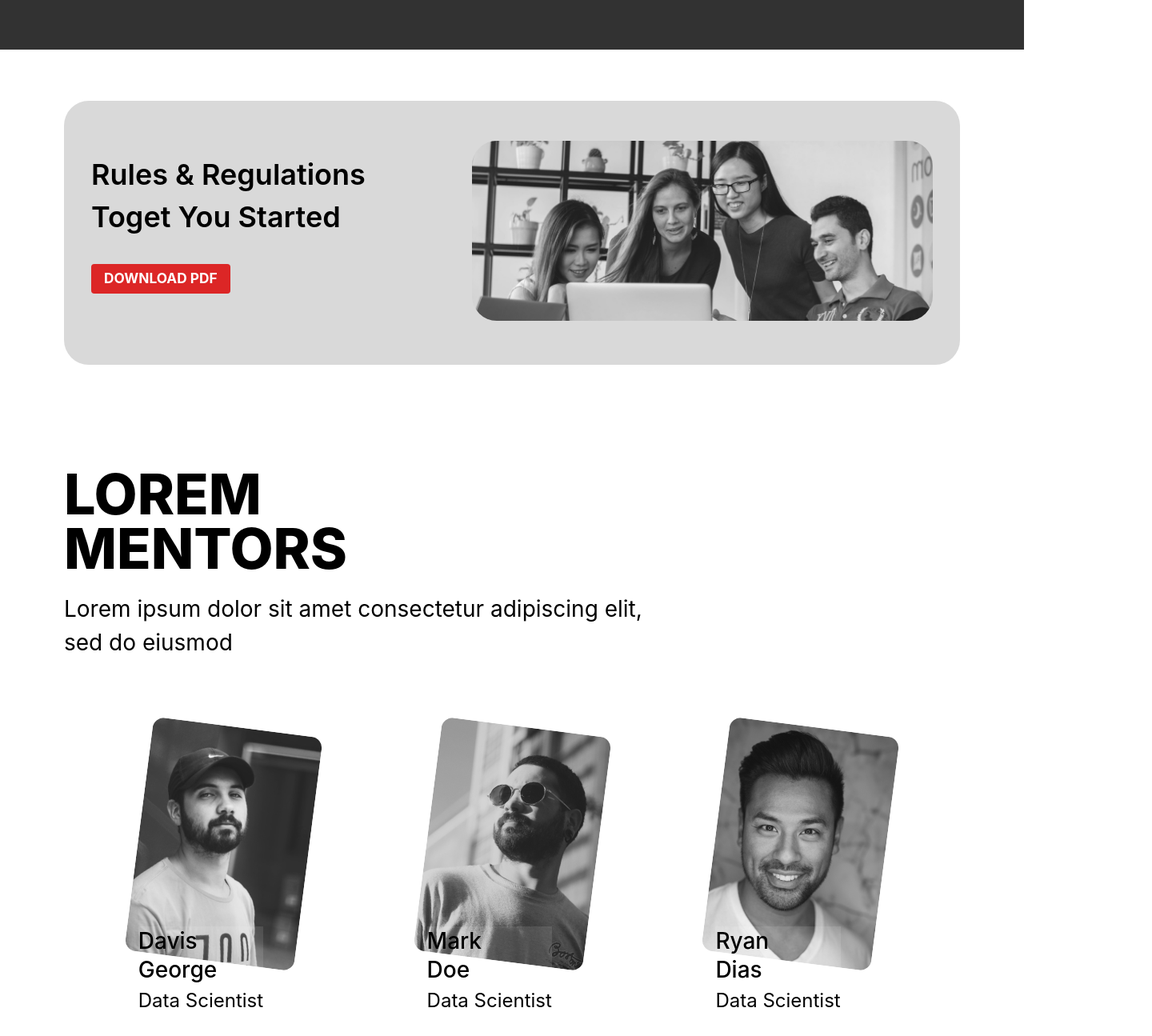
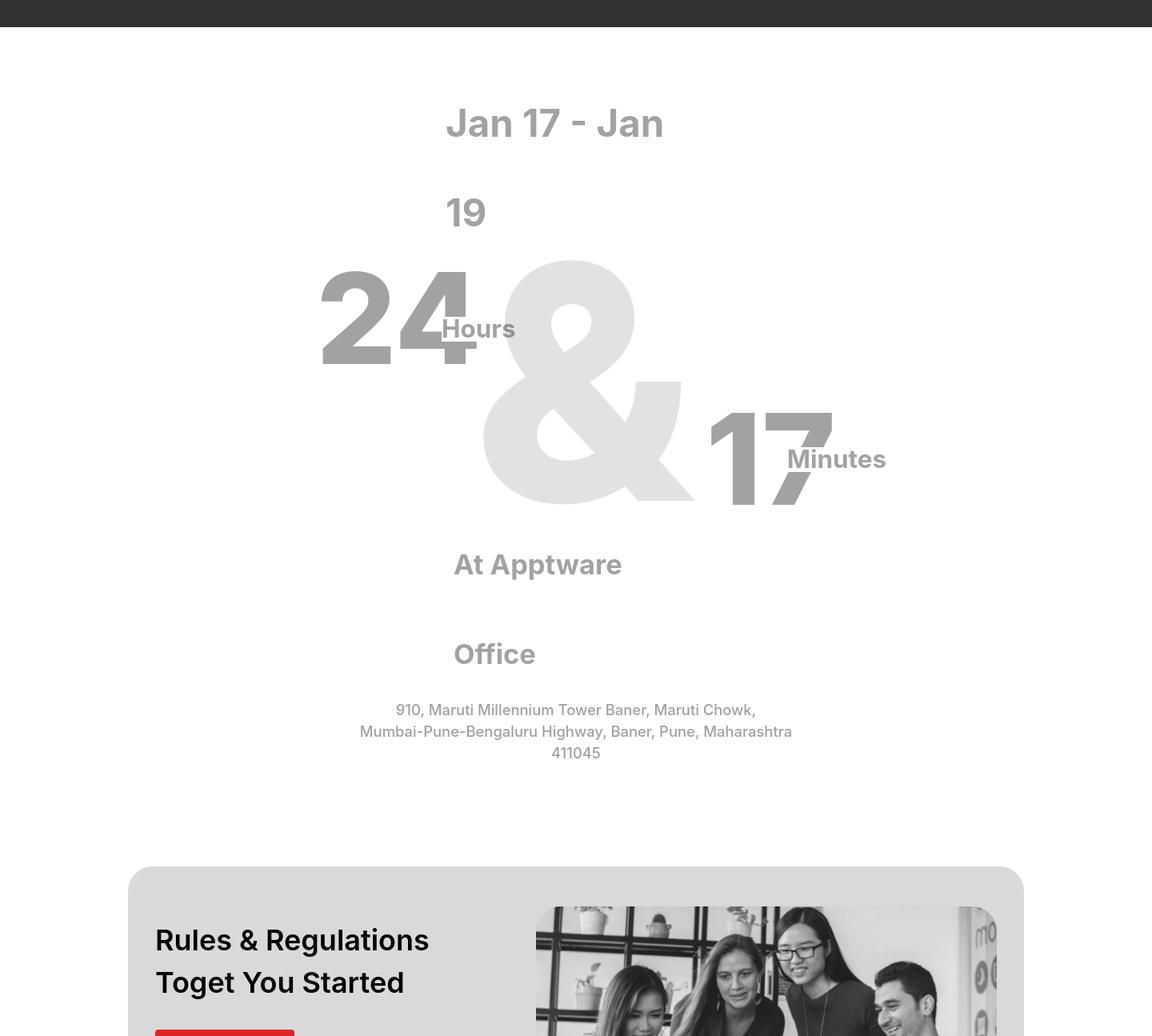
Before and after one commit to aditya-apptware/hackathon, a React (Create React App) app: page / in a window 1280 px wide. Shown: the part 400-1695 px from the top of the page at 80% size, 1440 px wide, since content can reach past the window. Built offline with nearby package versions, Linux system fonts and the light colour scheme; the HTML template or start-up script is replaced by a standard one.

Commit message:
event component

```diff
--- a/src/App.css
+++ /dev/null
@@ -1,38 +0,0 @@
-.App {
-  text-align: center;
-}
-
-.App-logo {
-  height: 40vmin;
-  pointer-events: none;
-}
-
-@media (prefers-reduced-motion: no-preference) {
-  .App-logo {
-    animation: App-logo-spin infinite 20s linear;
-  }
-}
-
-.App-header {
-  background-color: #282c34;
-  min-height: 100vh;
-  display: flex;
-  flex-direction: column;
-  align-items: center;
-  justify-content: center;
-  font-size: calc(10px + 2vmin);
-  color: white;
-}
-
-.App-link {
-  color: #61dafb;
-}
-
-@keyframes App-logo-spin {
-  from {
-    transform: rotate(0deg);
-  }
-  to {
-    transform: rotate(360deg);
-  }
-}
--- a/src/App.jsx
+++ b/src/App.jsx
@@ -9,7 +9,7 @@
 export const App = () => {
   return (
     <Router>
-      <div className="bg-[#323232] pt-5">
+      <div className="bg-[#323232] pt-5 w-[1440px] mx-auto">
         <Navbar />
       </div>
       <Routes>
--- /dev/null
+++ b/src/components/Event.jsx
@@ -0,0 +1,41 @@
+import React from "react";
+
+export const Event = () => {
+  return (
+    <div>
+      <div className="w-[326px] font-bold text-[47.42px] leading-[112px] text-black opacity-[36%] mx-auto">
+        Jan 17 - Jan 19
+      </div>
+      <div className="relative flex mx-auto w-[650px] h-[328px]">
+        <div className="absolute left-0 top-0 font-extrabold text-[158px] leading-[152px] text-black opacity-[36%]">
+          24
+        </div>
+        <div className="absolute left-[157px] top-[74px] font-bold text-[31.42px] height-[50px]">
+          <div className="bg-white flex items-center justify-center w-fit h-fit">
+            <span className="opacity-[36%] text-black leading-none">Hours</span>
+          </div>
+        </div>
+        <div className="absolute top-[-40px] left-[30%] font-extrabold text-[408.04px] leading-[392.54px] text-black opacity-[11%]">
+          &
+        </div>
+        <div className="absolute right-0 bottom-0 font-extrabold text-[158px] leading-[152px] text-black opacity-[36%]">
+          17
+        </div>
+        <div className="absolute right-[-63px] bottom-[60px] font-bold text-[31.42px] height-[50px]">
+          <div className="bg-white flex items-center justify-center w-fit h-fit">
+            <span className="opacity-[36%] text-black leading-none">Minutes</span>
+          </div>
+        </div>
+      </div>
+      <div>
+        <div className="font-bold text-[34.42px] leading-[112px] text-black opacity-[36%] w-[306px] mx-auto">
+          At Apptware Office
+        </div>
+        <div className="font-medium text-[18.42px] leading-[27px] text-black opacity-[37%] text-center w-[581px] mx-auto">
+          910, Maruti Millennium Tower Baner, Maruti Chowk,<br />
+          Mumbai-Pune-Bengaluru Highway, Baner, Pune, Maharashtra 411045
+        </div>
+      </div>
+    </div>
+  );
+};
--- a/src/components/Mentors.jsx
+++ b/src/components/Mentors.jsx
@@ -31,18 +31,18 @@
         sed do eiusmod
       </div>
       <div className="flex justify-center gap-5 flex-wrap">
-        {mentors.map((mentor) => {
+        {mentors.map((mentor, mentorItemIndex) => {
           const { name, role, imageSource } = mentor;
-
+          const rotateValue = mentorItemIndex % 2 === 0 ? '7.3deg' : '-7.3deg'
           return (
             <div className="flex flex-col p-16 items-start justify-center gap-5 rounded-[14px] w-[340.81px] h-[422px] relative">
               <img
                 src={imageSource}
                 alt={name}
-                className="w-auto object-cover h-[401.65px] bg-gray-300 rotate-[7.3deg] rounded-[14px]"
+                className={`w-auto object-cover h-[401.65px] bg-gray-300 rotate-[${rotateValue}] rounded-[14px]`}
               />
               <div className="absolute bottom-[-6px] bg-white bg-opacity-10">
-                <div className="font-medium text-[28px] leading-[36px] text-black">
+                <div className="font-bold text-[28px] leading-[36px] text-black">
                   {name.split(" ").map((word) => (
                     <p>{word}</p>
                   ))}
--- a/src/pages/Home.jsx
+++ b/src/pages/Home.jsx
@@ -1,3 +1,4 @@
+import { Event } from "../components/Event";
 import { Footer } from "../components/Footer";
 import { Header } from "../components/Header";
 import { Mentors } from "../components/Mentors";
@@ -7,11 +8,15 @@
 
 export const Home = () => {
   return (
-    <div>
-      <Header />
-
+    <div className="w-[1440px] mx-auto">
+      <div>
+        <Header />
+      </div>
       <main>
-      <div className="pt-16 pb-16">
+        <div className="pt-16 pb-16">
+          <Event />
+        </div>
+        <div className="pt-16 pb-16">
           <Rules />
         </div>
         <div className="pt-16 pb-16">
@@ -24,7 +29,9 @@
           <Prizes />
         </div>
       </main>
-      <Footer />
+      <div>
+        <Footer />
+      </div>
     </div>
   );
 };
```
